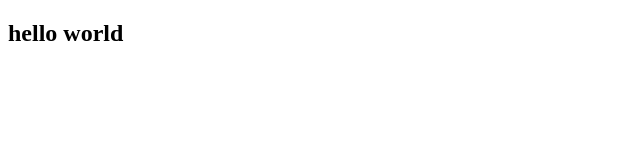
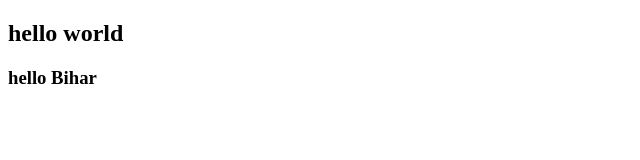
Before and after one commit to anubhavt632/october, a plain HTML site: page index.html in a window 1280 px wide. Shown: the whole page, without its empty margins (0-640 px from the left). Drawn offline with Linux system fonts and the light colour scheme.

Commit message:
Update index.html

```diff
--- a/index.html
+++ b/index.html
@@ -7,5 +7,6 @@
 </head>
 <body>
     <h2>hello world</h2>
+    <h3>hello Bihar</h3>
 </body>
 </html>
```
